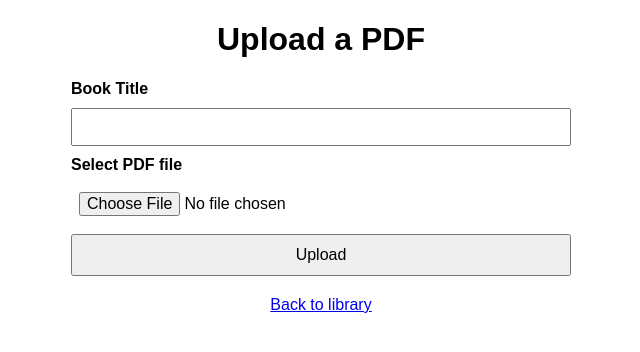
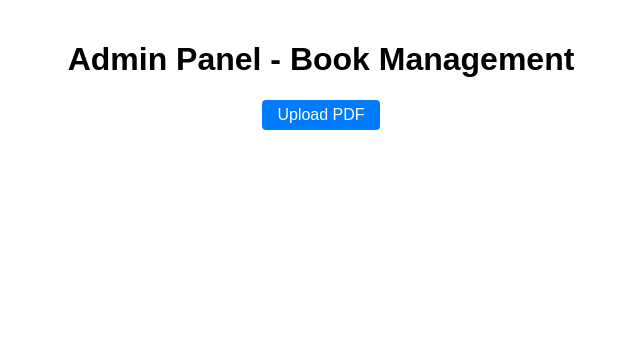
Before and after one commit to das-orakel-von-maegdesprung/orakel, a Flask app: page /books_admin in a window 1280 px wide. Shown: the top 352 px of the page, without its empty margins (319-959 px from the left). Run offline with Flask 3, Linux system fonts and the light colour scheme.

Commit message:
nice books admin page upload view delete

```diff
--- a/blueprints/auth.py
+++ b/blueprints/auth.py
@@ -19,7 +19,7 @@ from utils.database_auth import (
     revoke_session_token
 )
 
-from utils.email import send_email  # Make sure you have this module
+from utils.emailing import send_email  # Make sure you have this module
 
 auth_bp = Blueprint("auth", __name__)
 FRONTEND_URL = os.getenv("FRONTEND_URL", "http://127.0.0.1:5000")
--- a/blueprints/books.py
+++ b/blueprints/books.py
@@ -21,15 +21,18 @@ def list_books():
 @books_bp.route("/upload_book", methods=["POST"])
 def upload_book():
     try:
-        # Get the file and title from the request
-        if "pdf" not in request.files or "title" not in request.form:
-            return jsonify({"error": "PDF file and title are required"}), 400
+        if "pdf" not in request.files:
+            return jsonify({"error": "PDF file is required"}), 400
 
         file = request.files["pdf"]
-        title = request.form["title"]
+        if file.filename == "":
+            return jsonify({"error": "No selected file"}), 400
 
-        # Secure the filename and save temporarily
+        # Secure the filename and derive the title from filename without extension
         filename = secure_filename(file.filename)
+        title = os.path.splitext(filename)[0]
+
+        # Save the file (can rename if you want uniqueness, here just saving as is)
         filepath = os.path.join(UPLOAD_FOLDER, filename)
         file.save(filepath)
 
@@ -50,3 +53,21 @@ def upload_book():
 
     except Exception as e:
         return jsonify({"error": str(e)}), 500
+
+
+@books_bp.route("/delete_book", methods=["DELETE"])
+def delete_book():
+    try:
+        data = request.get_json()
+        title = data.get("title")
+
+        if not title:
+            return jsonify({"error": "Title is required"}), 400
+
+        result = get_books_collection().delete_one({"title": title})
+        if result.deleted_count == 0:
+            return jsonify({"error": "Book not found"}), 404
+
+        return jsonify({"status": "deleted", "title": title})
+    except Exception as e:
+        return jsonify({"error": str(e)}), 500
--- a/templates/books_admin.html
+++ b/templates/books_admin.html
@@ -1,31 +1,231 @@
 <!DOCTYPE html>
 <html lang="en">
 <head>
-    <meta charset="UTF-8" />
-    <title>Upload PDF</title>
-    <style>
-      body { font-family: Arial, sans-serif; max-width: 500px; margin: auto; }
-      h1 { text-align: center; }
-      form { display: flex; flex-direction: column; gap: 10px; }
-      label { font-weight: bold; }
-      input[type="text"], input[type="file"] { padding: 8px; font-size: 1em; }
-      button { padding: 10px; font-size: 1em; cursor: pointer; }
-      a { display: block; margin-top: 20px; text-align: center; }
-    </style>
+  <meta charset="UTF-8" />
+  <title>Admin Panel - Books</title>
+  <style>
+    body { font-family: Arial, sans-serif; max-width: 800px; margin: auto; padding: 20px; }
+    h1 { text-align: center; }
+
+    form {
+      margin-bottom: 20px;
+      text-align: center;
+    }
+
+    label[for="pdf-file"] {
+      cursor: pointer;
+      padding: 6px 15px;
+      background: #007bff;
+      color: #fff;
+      border-radius: 4px;
+      display: inline-block;
+    }
+
+    #pdf-file {
+      display: none;
+    }
+
+    #confirm-btn {
+      display: none;
+      margin-left: 10px;
+      padding: 6px 15px;
+      cursor: pointer;
+    }
+
+    #upload-status {
+      margin: 10px 0;
+      font-weight: bold;
+      text-align: center;
+    }
+
+    .book { position: relative; padding: 15px; background: #f4f4f4; margin-bottom: 15px; border-radius: 5px; }
+    .title { font-weight: bold; font-size: 1.2em; }
+
+    .menu-button {
+      position: absolute;
+      top: 10px;
+      right: 10px;
+      background: none;
+      border: none;
+      font-size: 18px;
+      cursor: pointer;
+    }
+
+    .dropdown {
+      display: none;
+      position: absolute;
+      top: 30px;
+      right: 10px;
+      background: white;
+      border: 1px solid #ccc;
+      border-radius: 4px;
+      box-shadow: 0px 0px 6px rgba(0,0,0,0.1);
+    }
+
+    .dropdown button {
+      background: none;
+      border: none;
+      padding: 10px;
+      width: 100%;
+      text-align: left;
+      cursor: pointer;
+    }
+
+    .dropdown button:hover {
+      background-color: #f0f0f0;
+    }
+
+    .text-preview { margin-top: 5px; color: #555; }
+  </style>
 </head>
 <body>
-    <h1>Upload a PDF</h1>
+  <h1>Admin Panel - Book Management</h1>
 
-    <form action="/upload_book" method="post" enctype="multipart/form-data">
-        <label for="title">Book Title</label>
-        <input type="text" id="title" name="title" required />
+  <!-- Upload form -->
+  <form id="upload-form" enctype="multipart/form-data">
+    <label for="pdf-file">Upload PDF</label>
+    <input type="file" id="pdf-file" name="pdf" accept="application/pdf" required />
+    <button type="submit" id="confirm-btn">Confirm</button>
+  </form>
+  <div id="upload-status"></div>
 
-        <label for="pdf">Select PDF file</label>
-        <input type="file" id="pdf" name="pdf" accept="application/pdf" required />
+  <!-- Book list -->
+  <div id="book-list"></div>
 
-        <button type="submit">Upload</button>
-    </form>
+  <script>
+    const fileInput = document.getElementById("pdf-file");
+    const confirmBtn = document.getElementById("confirm-btn");
+    const uploadStatus = document.getElementById("upload-status");
+    const uploadForm = document.getElementById("upload-form");
 
-    <a href="/books">Back to library</a>
+    // Show confirm button only when a file is selected
+    fileInput.addEventListener("change", () => {
+      if (fileInput.files.length > 0) {
+        confirmBtn.style.display = "inline-block";
+      } else {
+        confirmBtn.style.display = "none";
+      }
+    });
+
+    // Upload form submit handler
+    uploadForm.onsubmit = async (e) => {
+      e.preventDefault();
+
+      if (!fileInput.files.length) {
+        alert("Please select a PDF file.");
+        return;
+      }
+
+      const formData = new FormData();
+      formData.append("pdf", fileInput.files[0]);
+
+      uploadStatus.style.color = "black";
+      uploadStatus.textContent = "Uploading...";
+
+      try {
+        const res = await fetch("/upload_book", {
+          method: "POST",
+          body: formData,
+        });
+
+        const result = await res.json();
+
+        if (result.status === "uploaded") {
+          uploadStatus.style.color = "green";
+          uploadStatus.textContent = `Uploaded: ${result.title}`;
+          fileInput.value = "";
+          confirmBtn.style.display = "none";
+          loadBooks();
+        } else {
+          uploadStatus.style.color = "red";
+          uploadStatus.textContent = result.error || "Upload failed";
+        }
+      } catch (err) {
+        uploadStatus.style.color = "red";
+        uploadStatus.textContent = "Upload failed: " + err.message;
+      }
+    };
+
+    // Load and display all books
+    async function loadBooks() {
+      try {
+        const res = await fetch("/get-books");
+        const data = await res.json();
+
+        const bookList = document.getElementById("book-list");
+        bookList.innerHTML = "";
+
+        data.books.forEach(book => {
+          const bookDiv = document.createElement("div");
+          bookDiv.className = "book";
+
+          const titleDiv = document.createElement("div");
+          titleDiv.className = "title";
+          titleDiv.textContent = book.title;
+
+          const previewDiv = document.createElement("div");
+          previewDiv.className = "text-preview";
+          previewDiv.textContent = book.text.slice(0, 200) + (book.text.length > 200 ? "..." : "");
+
+          const menuBtn = document.createElement("button");
+          menuBtn.className = "menu-button";
+          menuBtn.innerHTML = "⋮";
+
+          const dropdown = document.createElement("div");
+          dropdown.className = "dropdown";
+
+          const deleteBtn = document.createElement("button");
+          deleteBtn.textContent = "Delete";
+          deleteBtn.onclick = async () => {
+            const confirmDelete = confirm(`Are you sure you want to delete "${book.title}"?`);
+            if (confirmDelete) {
+              try {
+                const delRes = await fetch("/delete_book", {
+                  method: "DELETE",
+                  headers: { "Content-Type": "application/json" },
+                  body: JSON.stringify({ title: book.title }),
+                });
+
+                const result = await delRes.json();
+                if (result.status === "deleted") {
+                  loadBooks();
+                } else {
+                  alert(result.error || "Error deleting book.");
+                }
+              } catch (err) {
+                alert("Error deleting book: " + err.message);
+              }
+            }
+          };
+
+          dropdown.appendChild(deleteBtn);
+
+          bookDiv.appendChild(titleDiv);
+          bookDiv.appendChild(previewDiv);
+          bookDiv.appendChild(menuBtn);
+          bookDiv.appendChild(dropdown);
+
+          bookList.appendChild(bookDiv);
+
+          // Toggle dropdown menu on menu button click
+          menuBtn.onclick = () => {
+            dropdown.style.display = dropdown.style.display === "block" ? "none" : "block";
+          };
+
+          // Hide dropdown when clicking outside
+          document.addEventListener("click", (e) => {
+            if (!bookDiv.contains(e.target)) {
+              dropdown.style.display = "none";
+            }
+          });
+        });
+      } catch (err) {
+        alert("Failed to load books: " + err.message);
+      }
+    }
+
+    // Load books on page load
+    loadBooks();
+  </script>
 </body>
 </html>
```
Also changed, not shown: utils/embedding.py (added, +87 -0 lines), utils/emailing.py (renamed from utils/email.py).
